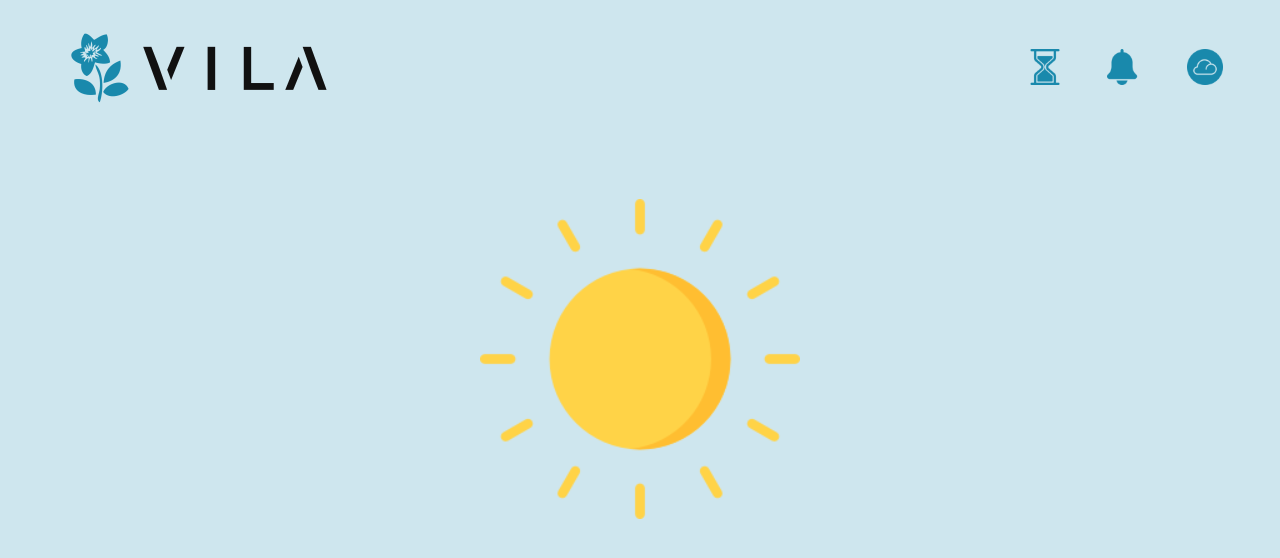
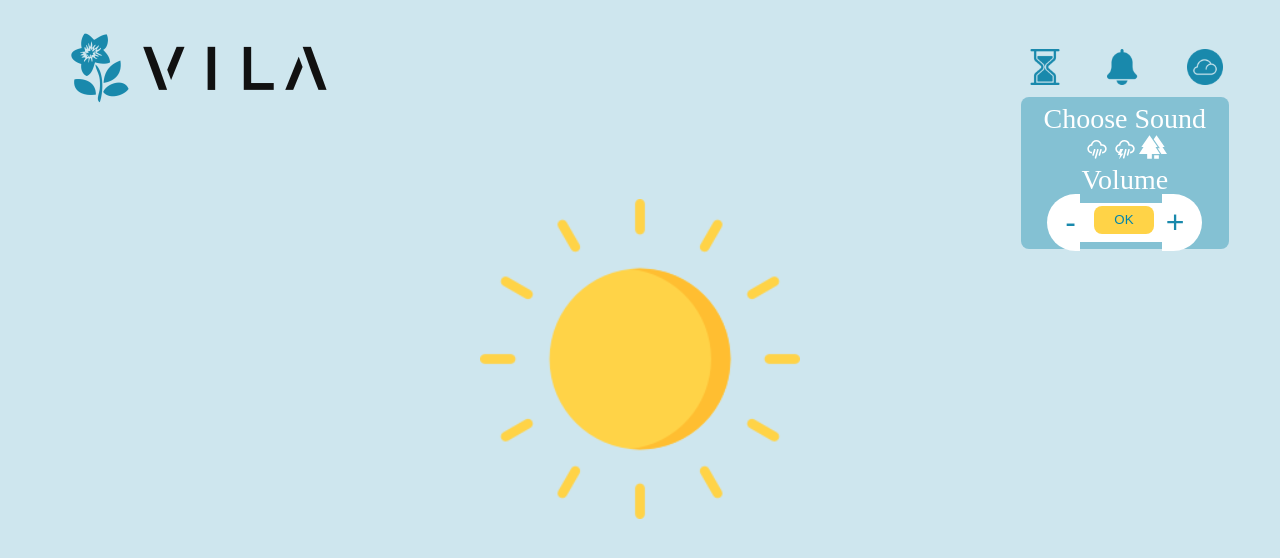
Before and after one commit to moeabdulnas/vila, a React (Create React App) app in the folder client/: page / in a window 1280 px wide. Both pictures are taken after a click on the button 1204 px from the left and 68 px from the top of the page. Shown: the top 558 px of the page. Built offline with nearby package versions, Linux system fonts and the light colour scheme.

Commit message:
Started on implementing background sound. Need to fix both bell and sound to play.

```diff
--- a/client/src/App.jsx
+++ b/client/src/App.jsx
@@ -4,9 +4,7 @@ import sun from './assets/images/sun.svg';
 import Options from './components/Options.jsx';
 import { useEffect, useState, useRef } from "react";
 import { AiFillSound  } from "react-icons/ai";
-import { WiRain, WiThunderstorm, WiCloudyGusts } from "react-icons/wi"; // Wind probably not needed
-import { BsMusicNote } from "react-icons/bs"; // Probably not needed
-import { MdForest } from "react-icons/md";
+
 
 
 function addMinutes(date, minutes) {
@@ -25,7 +23,7 @@ const getMeditationTime = (minutes) => {
 }
 
 function App() {
-  const [minutes, setMinutes] = useState(0.3);
+  const [minutes, setMinutes] = useState(10);
   const [timeLeftString, setTimeLeftString] = useState(null);
   const [meditationStart, setMeditationStart] = useState(false);
   const [buttonVisible, setButtonVisible] = useState(false);
@@ -65,6 +63,10 @@ function App() {
       setMeditationStart(false);
       setMeditationComplete(true);
       if (bell) bell.play();
+      if (sound) {
+        sound.pause();
+        sound.currentTime = 0;
+      }
     }
   }
 
@@ -80,6 +82,13 @@ function App() {
       updateCountdown();
       if (bell) {
         bell.play();
+      }
+      if (sound) {
+        setTimeout(() => {
+
+          sound.play();
+          sound.loop = true;
+        }, 5000);
       }
     }
     else {
@@ -98,6 +107,14 @@ function App() {
   useEffect(() => {
     if (bell) bell.volume = bellVolume / 10;
   }, [bellVolume, bell]);
+
+  useEffect(() => {
+    if (sound) sound.play();
+  }, [sound] );
+
+  useEffect(() => {
+    if (sound) sound.volume = soundVolume / 10;
+  }, [sound, soundVolume]);
 
   // TODO: Add text upon meditation completion
   return (
--- a/client/src/components/Options.jsx
+++ b/client/src/components/Options.jsx
@@ -27,7 +27,9 @@ const Options = (props) => {
                 }}>
                 <img src={bell} className="Bell-logo option" alt="bell" />
                 </button>
-                <button className="Cloud-button">
+                <button className="Cloud-button" onClick={ () => {
+                    setShowSoundDialog(true);
+                }}>
                     <img src={cloud} className="Cloud-logo option" alt="bell" />
                 </button>
             </div>
@@ -35,6 +37,7 @@ const Options = (props) => {
                             mins={props.mins} setTimeVisible={props.setTimeVisible} setButtonVisible={props.setButtonVisible} setMeditationComplete={props.setMeditationComplete}/> : null}
             {showBellDialog ? <BellDialog showBellDialog={setShowBellDialog} setBellVolume={props.setBellVolume} setBell={props.setBell}
                             bell={props.bell} bellVolume={props.bellVolume}/> : null}
+            {showSoundDialog ? <SoundDialog showSoundDialog={setShowSoundDialog} setSoundVolume={props.setSoundVolume} setSound={props.setSound} sound={props.sound} soundVolume={props.soundVolume}/> : null}
         </main>
     )
 }
--- a/client/src/components/dialogs/SoundDialog.jsx
+++ b/client/src/components/dialogs/SoundDialog.jsx
@@ -0,0 +1,78 @@
+import "./SoundDialog.css";
+import { WiRain, WiThunderstorm, WiCloudyGusts } from "react-icons/wi"; // Wind probably not needed
+import { BsMusicNote } from "react-icons/bs"; // Probably not needed
+import { MdForest } from "react-icons/md";
+import rain from '../../assets/sounds/rain.mp3';
+import thunder from '../../assets/sounds/thunder.mp3';
+import forest from '../../assets/sounds/forest.mp3';
+
+
+const SoundDialog = (props) => {
+    return (
+        props.showSoundDialog ? (
+            <div>
+                <dialog className='SoundOption' open>
+                    <p className='SoundParagraph'>Choose Sound</p>
+                    <WiRain className='Rain' onClick={
+                        (e) => {
+                            if (props.sound) {
+                                props.sound.pause();
+                                props.sound.currentTime = 0;
+                            }
+                            props.setSound(new Audio(rain));
+                            e.preventDefault();
+                        }
+                    }/>
+                    <WiThunderstorm className='Thunder' onClick={
+                        (e) => {
+                            if (props.sound) {
+                                props.sound.pause();
+                                props.sound.currentTime = 0;
+                            }
+                            props.setSound(new Audio(thunder));
+                            e.preventDefault();
+                        }
+                    }/>
+                    <MdForest className='Forest' onClick={
+                        (e) => {
+                            if (props.sound) {
+                                props.sound.pause();
+                                props.sound.currentTime = 0;
+                            }
+                            props.setSound(new Audio(forest));
+                            e.preventDefault();
+                        }
+                    }/>
+                    <p className='SoundParagraph'>Volume</p>
+                    <button className='Minus Step' onClick={
+                            (e) => {
+                                if (props.soundVolume > 1) props.setSoundVolume(props.soundVolume - 1);
+                                e.preventDefault();
+                            }
+                        }>-</button>
+                        <input
+                            type='number' className='SoundVolume'
+                            value={props.soundVolume} min='1' max='10' step='1' readOnly disabled
+                        />
+                        <button className='Plus Step' onClick={
+                            (e) => {
+                                if (props.soundVolume < 10) props.setSoundVolume(props.soundVolume + 1);
+                                e.preventDefault();
+                            }
+                        }>+</button>
+                        <form method="dialog">
+                        <button className='Ok' onClick={(e) => {
+                                props.showSoundDialog(false);
+                                props.sound.pause();
+                                props.sound.currentTime = 0;
+                                e.preventDefault();
+                            }
+                            }>OK</button>
+                        </form>
+                </dialog>
+            </div>
+        ) : null
+    );
+}
+
+export default SoundDialog;
```
